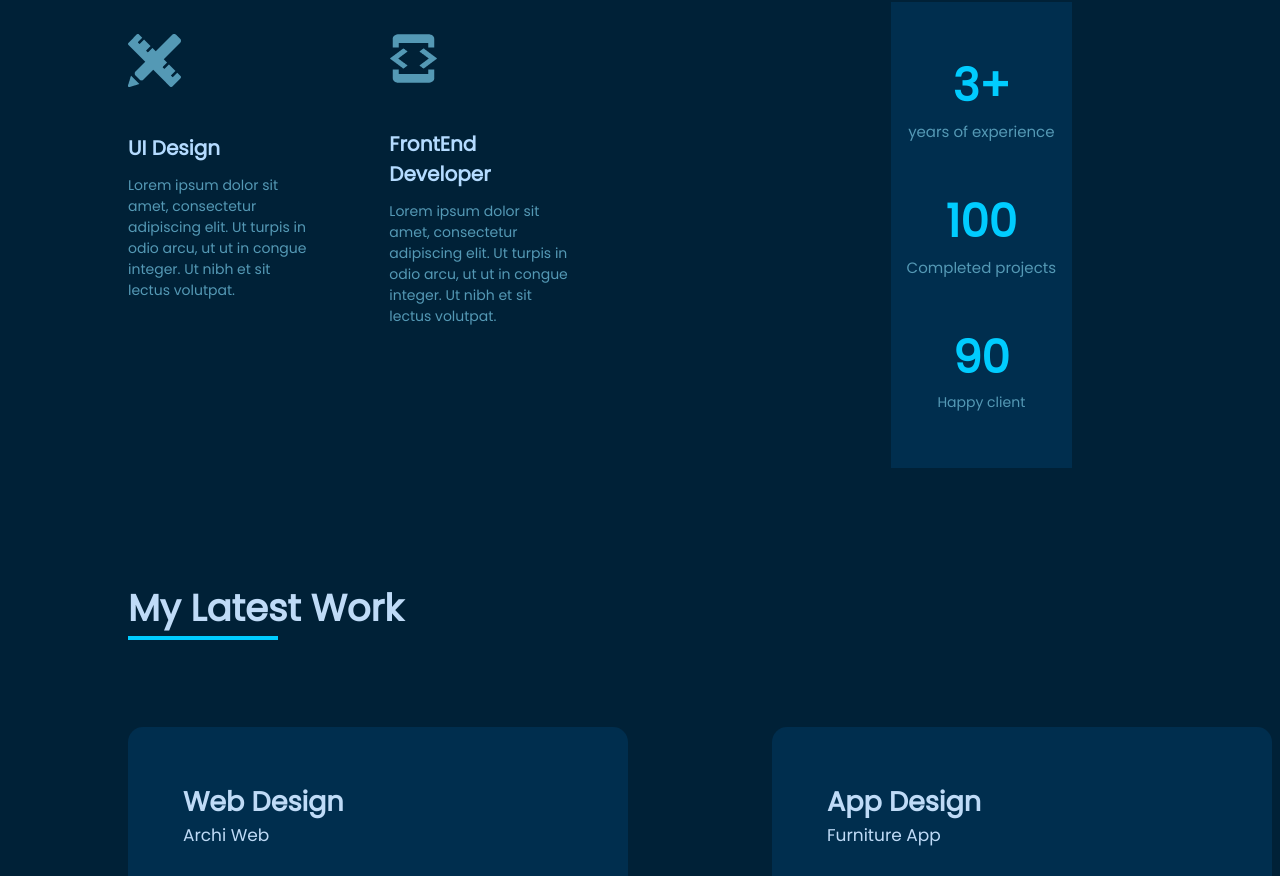
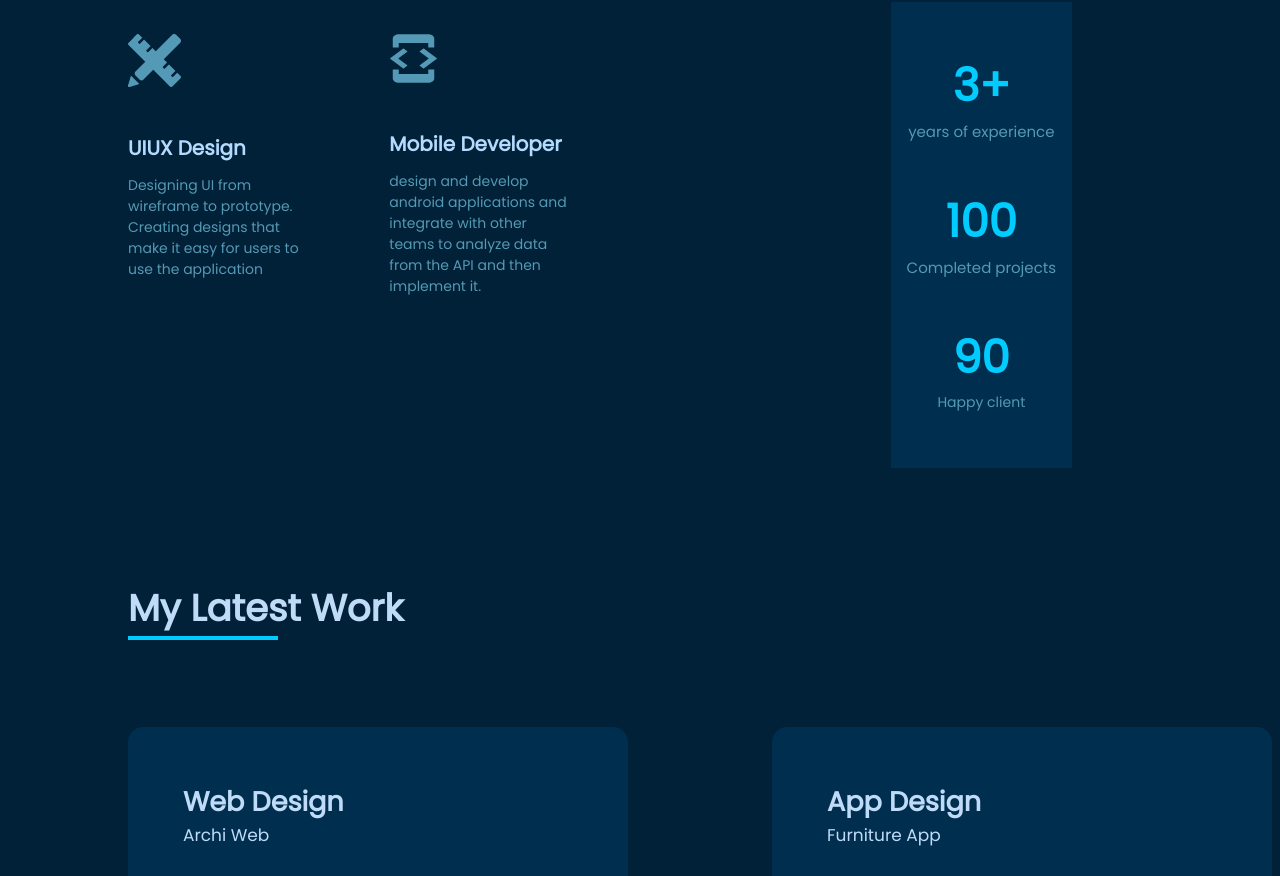
Before and after one commit to anggitwr/webPortofolio, a React (Create React App) app in the folder frontend/my-app/: page / in a window 1280 px wide. Shown: the part 878-1754 px from the top of the page. Built offline with nearby package versions, Linux system fonts and the light colour scheme.

Commit message:
update servie

```diff
--- a/frontend/my-app/src/components/Services.js
+++ b/frontend/my-app/src/components/Services.js
@@ -25,16 +25,16 @@ function Services() {
     data-aos-duration="1000"
     data-aos-easing="ease-in-out">
 					<img src={Ui} alt='ui-icon'></img>
-					<h4>UI Design</h4>
-					<p>Lorem ipsum dolor sit amet, consectetur adipiscing elit. Ut turpis in odio arcu, ut ut in congue integer. Ut nibh et sit lectus volutpat.</p>
+					<h4>UIUX Design</h4>
+					<p>Designing UI from wireframe to prototype. Creating designs that make it easy for users to use the application</p>
 				</div>
 				<div className='anggit__services-dev' data-aos="fade-right" data-aos-offset="200"
     data-aos-delay="50"
     data-aos-duration="1800"
     data-aos-easing="ease-in-out">
 					<img src={Dev} alt='dev-icon'></img>
-					<h4>FrontEnd Developer</h4>
-					<p>Lorem ipsum dolor sit amet, consectetur adipiscing elit. Ut turpis in odio arcu, ut ut in congue integer. Ut nibh et sit lectus volutpat.</p>
+					<h4>Mobile Developer</h4>
+					<p>design and develop android applications and integrate with other teams to analyze data from the API and then implement it.</p>
 				</div>
 				<div className='anggit__services-box' data-aos="fade-left" data-aos-offset="200" data-aos-delay="50" data-aos-duration="1000" data-aos-easing="ease-in-out">
 					<div className='anggit__services-experience'>
```
